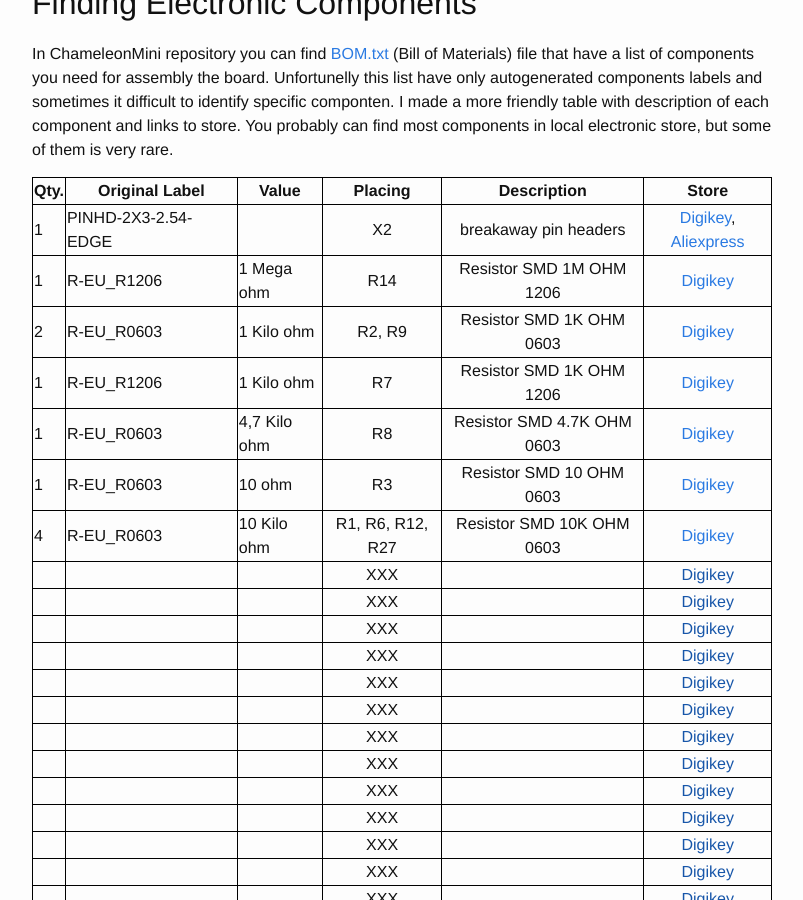
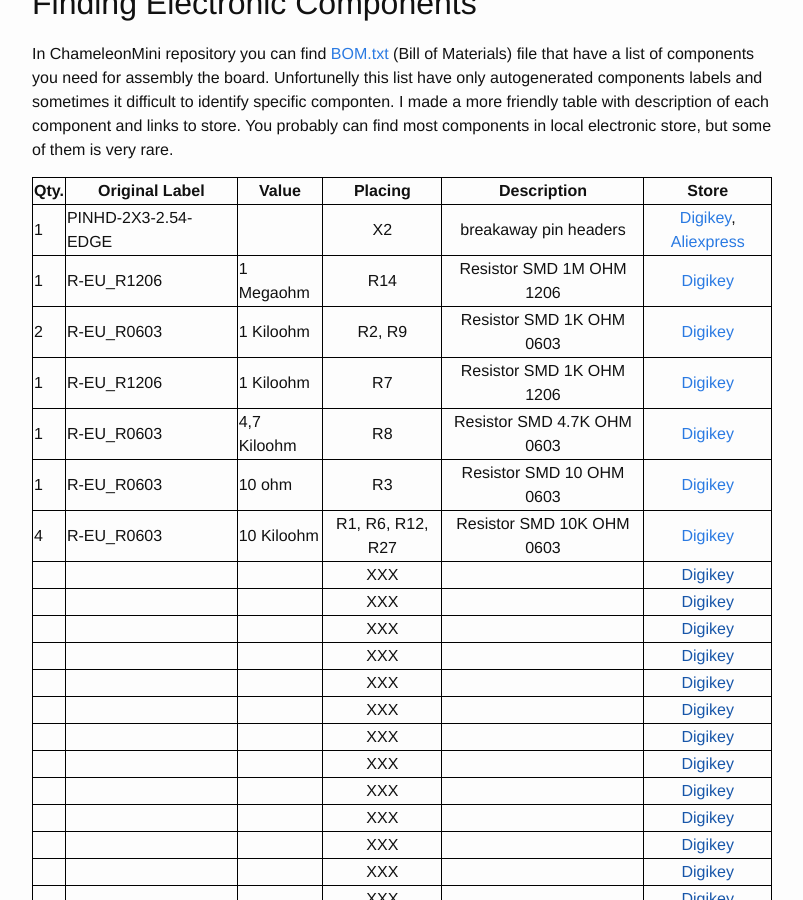
Before and after one commit to zhovner/zhovner.github.com, a Jekyll site: the page built from _posts/2016-04-2-ChameleonMini-assembly-from-scratch.markdown, in a window 1280 px wide and 900 px high, scrolled down 2325 px. Shown: the whole window, without its empty margins (238-1041 px from the left). Built offline with Jekyll 4.4.1, drawn with Linux system fonts in a browser that asks for light colours; comment, search, counter and statistics services are not loaded.

Commit message:
chameleon

```diff
--- a/_posts/2016-04-2-ChameleonMini-assembly-from-scratch.markdown
+++ b/_posts/2016-04-2-ChameleonMini-assembly-from-scratch.markdown
@@ -41,12 +41,12 @@ You probably can find most components in local electronic store, but some of the
 |Qty.|    Original Label           | Value      | Placing  |Description           |     Store    |
 |----|-----------------------------|------------|:----------:|:--------------------:| :-----------:|
 |1   |PINHD-2X3-2.54-EDGE          |            |   X2     | breakaway pin headers | [Digikey](http://www.digikey.com/product-search/en?mpart=M22-2010505&vendor=952), [Aliexpress](http://aliexpress.com/item/Free-Shipping-10pcs-40-Pin-1x40-Single-Row-Male-2-54-Breakable-Pin-Header-Connector-Strip/32416951874.html?spm=2114.30010708.3.10.EVbemk&ws_ab_test=searchweb201556_7,searchweb201602_4_10017_10034_10021_507_10022_10032_10020_10009_10008_10018_10019,searchweb201603_1&btsid=8d05ce86-d5b1-42f8-8dc9-c88b6eee3775)        |
-|1   |R-EU_R1206                   |1 Mega ohm  |   R14    | Resistor SMD 1M OHM 1206    | [Digikey](http://www.digikey.com/product-detail/en/bourns-inc/CR1206-FX-1004ELF/CR1206-FX-1004ELFCT-ND/3767630)        |
-|2   |R-EU_R0603                   |1 Kilo ohm  |  R2, R9  | Resistor SMD 1K OHM 0603    | [Digikey](http://www.digikey.com/product-detail/en/bourns-inc/CR0603-FX-1001HLF/CR0603-FX-1001HLFCT-ND/3925296)        |
-|1   |R-EU_R1206                   |1 Kilo ohm  |   R7     | Resistor SMD 1K OHM 1206    |   [Digikey](http://www.digikey.com/product-detail/en/bourns-inc/CR1206-FX-1001ELF/CR1206-FX-1001ELFCT-ND/3437914)        |
-|1   |R-EU_R0603                   |4,7 Kilo ohm|   R8     | Resistor SMD 4.7K OHM 0603  |   [Digikey](http://www.digikey.com/product-detail/en/bourns-inc/CR0603-FX-4701ELF/CR0603-FX-4701ELFCT-ND/3740884)        |
+|1   |R-EU_R1206                   |1 Megaohm  |   R14    | Resistor SMD 1M OHM 1206    | [Digikey](http://www.digikey.com/product-detail/en/bourns-inc/CR1206-FX-1004ELF/CR1206-FX-1004ELFCT-ND/3767630)        |
+|2   |R-EU_R0603                   |1 Kiloohm  |  R2, R9  | Resistor SMD 1K OHM 0603    | [Digikey](http://www.digikey.com/product-detail/en/bourns-inc/CR0603-FX-1001HLF/CR0603-FX-1001HLFCT-ND/3925296)        |
+|1   |R-EU_R1206                   |1 Kiloohm  |   R7     | Resistor SMD 1K OHM 1206    |   [Digikey](http://www.digikey.com/product-detail/en/bourns-inc/CR1206-FX-1001ELF/CR1206-FX-1001ELFCT-ND/3437914)        |
+|1   |R-EU_R0603                   |4,7 Kiloohm|   R8     | Resistor SMD 4.7K OHM 0603  |   [Digikey](http://www.digikey.com/product-detail/en/bourns-inc/CR0603-FX-4701ELF/CR0603-FX-4701ELFCT-ND/3740884)        |
 |1   |R-EU_R0603                   |10 ohm      |   R3     | Resistor  SMD 10 OHM 0603   |   [Digikey](http://www.digikey.com/product-detail/en/bourns-inc/CR0603-FX-10R0GLF/CR0603-FX-10R0GLFCT-ND/3925298)        |
-|4   |R-EU_R0603                   |10 Kilo ohm  |   R1, R6, R12, R27    |Resistor SMD 10K OHM 0603|   [Digikey](http://www.digikey.com/product-detail/en/bourns-inc/CR0603-FX-1002ELF/CR0603-FX-1002ELFCT-ND/3592936)        |
+|4   |R-EU_R0603                   |10 Kiloohm  |   R1, R6, R12, R27    |Resistor SMD 10K OHM 0603|   [Digikey](http://www.digikey.com/product-detail/en/bourns-inc/CR0603-FX-1002ELF/CR0603-FX-1002ELFCT-ND/3592936)        |
 |    |                             |            |   XXX    |                       |   [Digikey]()        |
 |    |                             |            |   XXX    |                       |   [Digikey]()        |
 |    |                             |            |   XXX    |                       |   [Digikey]()        |
```
